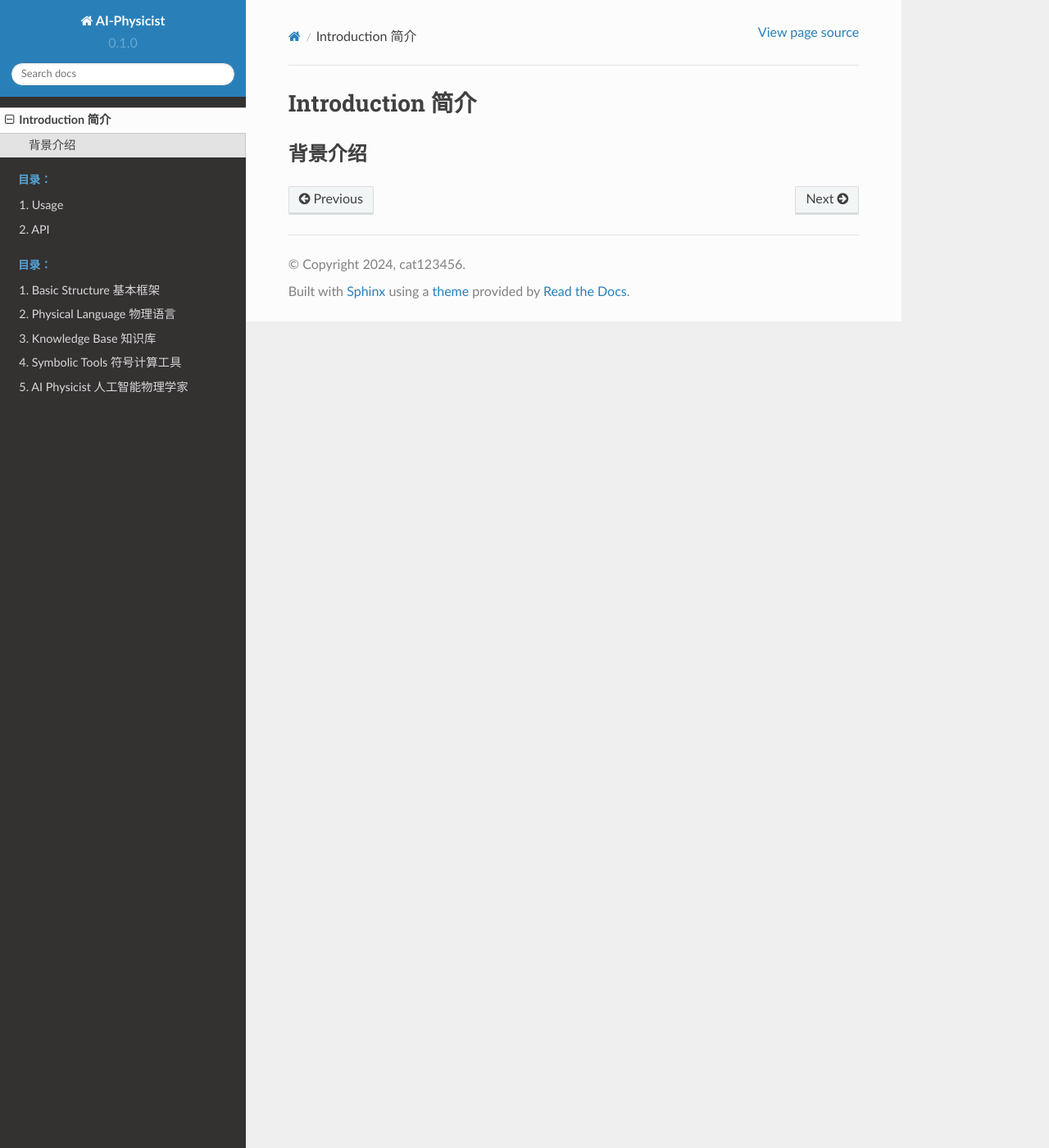
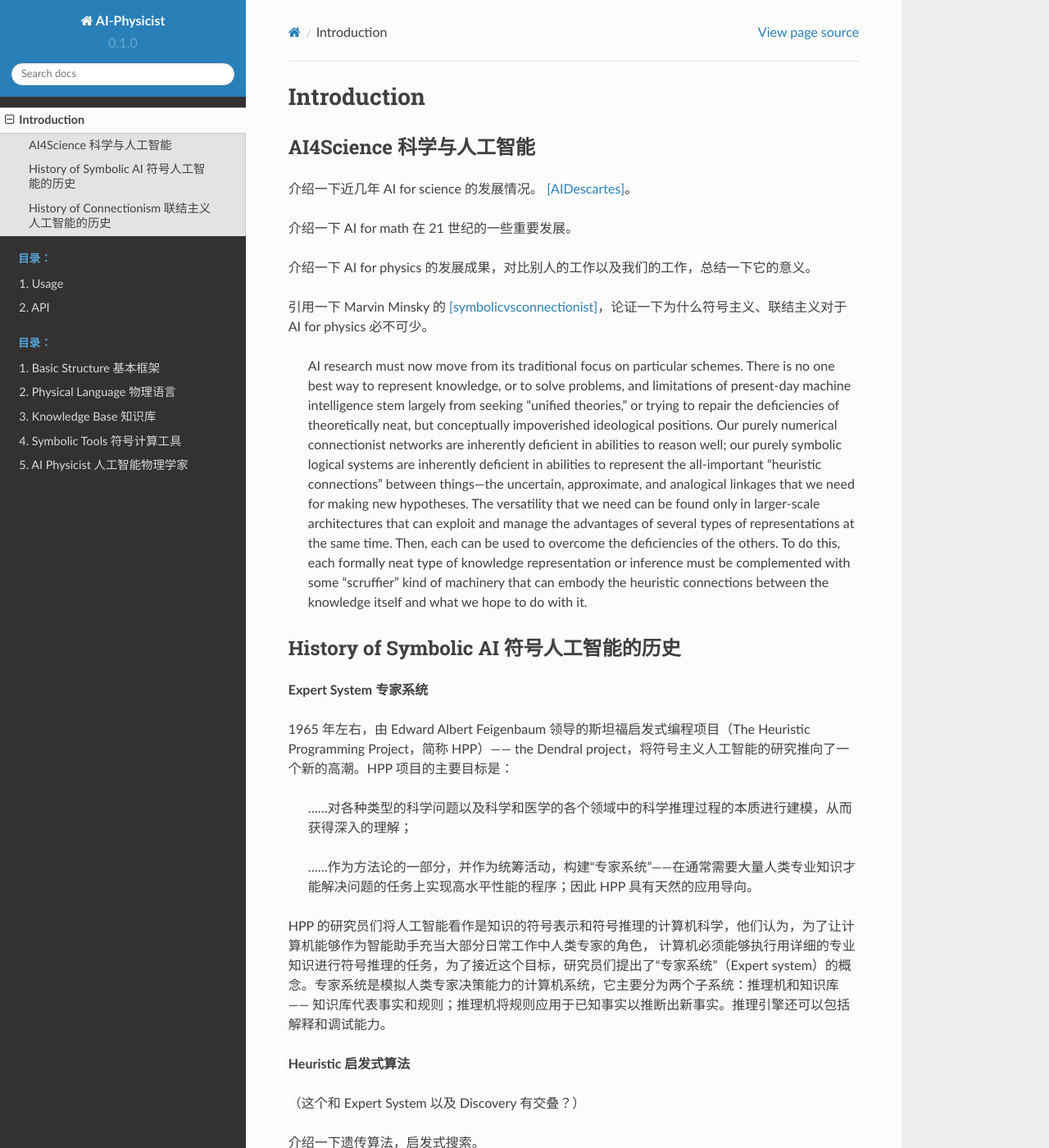
Before and after one commit to catmeow123456/AI-Physicist-documentation, a Sphinx documentation site: the page built from docs/source/introduction.rst, in a window 1280 px wide and 1400 px high. Shown: the whole window at 82% size. Built offline with Sphinx 7.4.7 and the Read the Docs theme 2.0.0, drawn with Linux system fonts in a browser that asks for light colours; some of the changed text lies outside the part shown.

Commit message:
add history draft

```diff
--- a/docs/source/index.rst
+++ b/docs/source/index.rst
@@ -13,6 +13,7 @@ how to :ref:`installation` the project.
 
 .. toctree::
    introduction
+   reference
 
 
 Contents
--- a/docs/source/introduction.rst
+++ b/docs/source/introduction.rst
@@ -1,5 +1,94 @@
-Introduction 简介
+Introduction
 ============================
 
-背景介绍
+
+AI4Science 科学与人工智能
 ----------------------------
+介绍一下近几年 AI for science 的发展情况。
+[AIDescartes]_。
+
+介绍一下 AI for math 在 21 世纪的一些重要发展。
+
+介绍一下 AI for physics 的发展成果，对比别人的工作以及我们的工作，总结一下它的意义。
+
+引用一下 Marvin Minsky 的 [symbolicvsconnectionist]_，论证一下为什么符号主义、联结主义对于 AI for physics 必不可少。
+
+
+    AI research must now move from its traditional focus on particular schemes.
+    There is no one best way to represent knowledge, or to solve problems,
+    and limitations of present-day machine intelligence stem largely from seeking "unified theories,"
+    or trying to repair the deficiencies of theoretically neat, but conceptually impoverished ideological positions.
+    Our purely numerical connectionist networks are inherently deficient in abilities to reason well; our purely symbolic
+    logical systems are inherently deficient in abilities to represent the all-important "heuristic connections” between
+    things---the uncertain, approximate, and analogical linkages that we need for making new hypotheses.
+    The versatility that we need can be found only in larger-scale architectures that can exploit and manage the advantages of several
+    types of representations at the same time. Then, each can be used to overcome the deficiencies of the others.
+    To do this, each formally neat type of knowledge representation or inference must be complemented with some "scruffier"
+    kind of machinery that can embody the heuristic connections between the knowledge itself and what we hope to do with it.
+
+
+
+
+History of Symbolic AI  符号人工智能的历史
+---------------------------------------------
+
+**Expert System 专家系统**
+
+1965 年左右，由 Edward Albert Feigenbaum 领导的斯坦福启发式编程项目（The Heuristic Programming Project，简称 HPP）——
+the Dendral project，将符号主义人工智能的研究推向了一个新的高潮。HPP 项目的主要目标是：
+
+
+    ……对各种类型的科学问题以及科学和医学的各个领域中的科学推理过程的本质进行建模，从而获得深入的理解；
+
+    ……作为方法论的一部分，并作为统筹活动，构建“专家系统”——在通常需要大量人类专业知识才能解决问题的任务上实现高水平性能的程序；因此 HPP 具有天然的应用导向。
+
+HPP 的研究员们将人工智能看作是知识的符号表示和符号推理的计算机科学，他们认为，为了让计算机能够作为智能助手充当大部分日常工作中人类专家的角色，
+计算机必须能够执行用详细的专业知识进行符号推理的任务，为了接近这个目标，研究员们提出了“专家系统”（Expert system）的概念。专家系统是模拟人类专家决策能力的计算机系统，它主要分为两个子系统：推理机和知识库——
+知识库代表事实和规则；推理机将规则应用于已知事实以推断出新事实。推理引擎还可以包括解释和调试能力。
+
+**Heuristic 启发式算法**
+
+（这个和 Expert System 以及 Discovery 有交叠？）
+
+介绍一下遗传算法，启发式搜索。
+
+介绍一下 Discovery System 中运用的 Heuristic Rules。[heuretics]_
+
+Lenat， The Nature of Heuristics, 1982。
+
+Heuristic 和 Meta Heuristic 的概念
+
+TODO
+
+**Discovery Systems 发现系统**
+
+AI 如何去自己去发现知识，维护知识库？这个过程和物理学的研究精神是一致的。
+
+最早的一些实验：
+
+    **AM(1976)**，[AM]_
+
+    **Eurisko**，是对 AM 的一个继承。这两篇都是 Lenat 的文章，代码网上找得到。
+    Lenat 在 1982 年以这两个 Discovery system 的工作为 case studies，总结了一些启发式编程研究的思想[heuretics]_。
+
+    CYRANO
+
+介绍一下 AM （Automated Mathematicians）的工作。引用一些 Lenat 论文里的话。
+介绍一下它提到的困难点。
+
+Cyc: 知识表示，本体论和知识库。（为了将这一工作推广到其他领域，Lenat 创立公司构建 Cyc 知识库。）
+点评几句。
+
+和目前 AI for math 的发展对比一下，目前的 AI for math 的工作过于关注数学的自动证明，而忽略了数学的发现过程。
+
+这一发现过程——如何发现猜想以及如何发现新的数学概念——和 AI for physics 的精神是一致的。
+
+
+[consciousness]_。
+
+
+
+
+History of Connectionism  联结主义人工智能的历史
+----------------------------------------------------
+TODO
--- a/docs/source/symbolic/diffalg.rst
+++ b/docs/source/symbolic/diffalg.rst
@@ -1,2 +1,4 @@
 Differential Algebra 微分代数
 ==============================
+
+参考 [rosenfeld]_。
--- a/docs/source/symbolic/skdim.rst
+++ b/docs/source/symbolic/skdim.rst
@@ -1,2 +1,4 @@
-Intrinsic dimension 数据的内禀维度
+Intrinsic dimension 数据的本征维度
 ========================================
+
+参考 [skdim]_。
```
Also changed, not shown: README.rst (+3 -6 lines), docs/source/reference.rst (added, +30 -0 lines).
